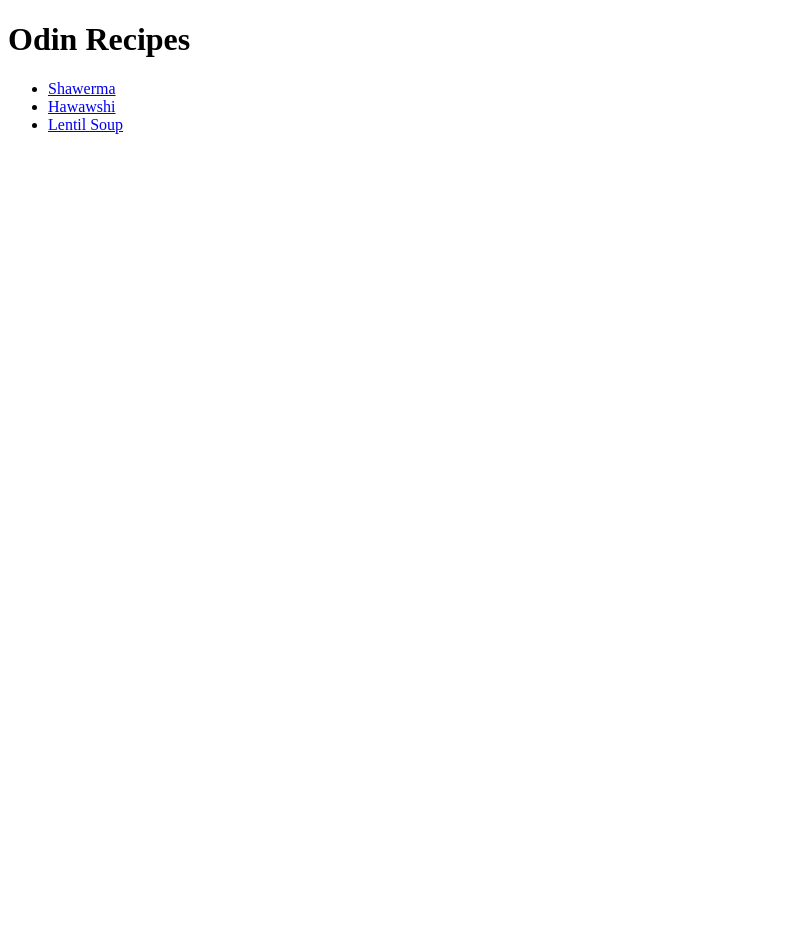
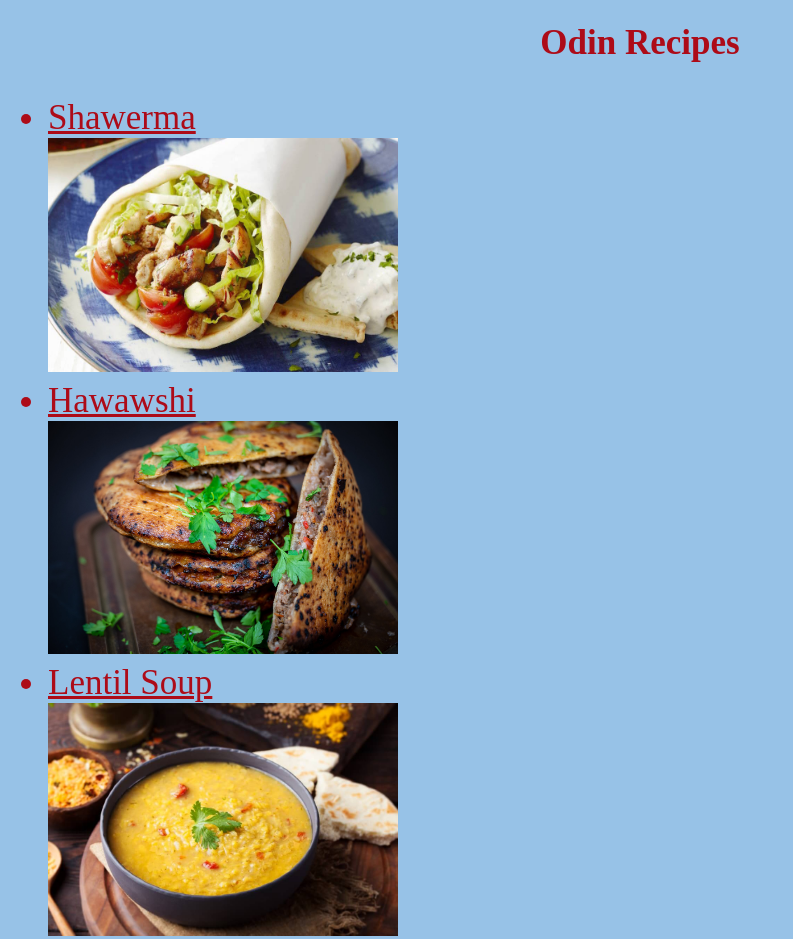
Before and after one commit to ziexess/01-odin-recipes, a plain HTML site: page index.html in a window 1280 px wide. Shown: the whole page, without its empty margins (0-793 px from the left). Before the commit the page ends 800 px from the top, so only its background shows below. Drawn offline with Linux system fonts and the light colour scheme.

Commit message:
Add stylesheet to adjust typography and background color

```diff
--- a/index.html
+++ b/index.html
@@ -3,14 +3,21 @@
 <head>
     <meta charset="UTF-8">
     <meta name="viewport" content="width=device-width, initial-scale=1.0">
+    <link rel="stylesheet" href="styles.css">
     <title>Odin Recipes</title>
 </head>
+
 <body>
-    <h1>Odin Recipes</h1>
+    <h1 class="center">Odin Recipes</h1>
     <ul>
         <li><a href="recipes/shawerma.html">Shawerma</a></li>
+        <img src="images/shawarma.jpg" alt="Wrapped Shawerma Sandwich" width="350">
+
         <li><a href="recipes/hawawshi.html">Hawawshi</a></li>
+        <img  src="images/hawawshi.jpg" alt="Sandwiches of Hawawshi" width="350">
+
         <li><a href="recipes/lentil.html">Lentil Soup</a></li>
+        <img  src="images/lentil.jpg" alt="Dish of Lentil Soup" width="350">
     </ul>
 </body>
 </html>
--- /dev/null
+++ b/styles.css
@@ -0,0 +1,8 @@
+* {
+    background-color: rgb(151, 194, 231);
+    color: rgb(173, 11, 24);
+    font-size: 35px;
+}
+.center {
+    text-align: center;
+}
```
Also changed, not shown: recipes/hawawshi.html (+3 -1 lines), recipes/lentil.html (+3 -1 lines), recipes/shawerma.html (+3 -1 lines).
